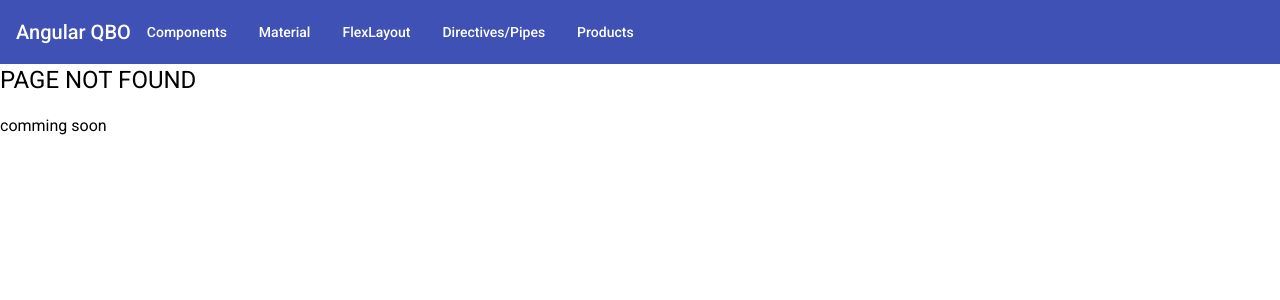
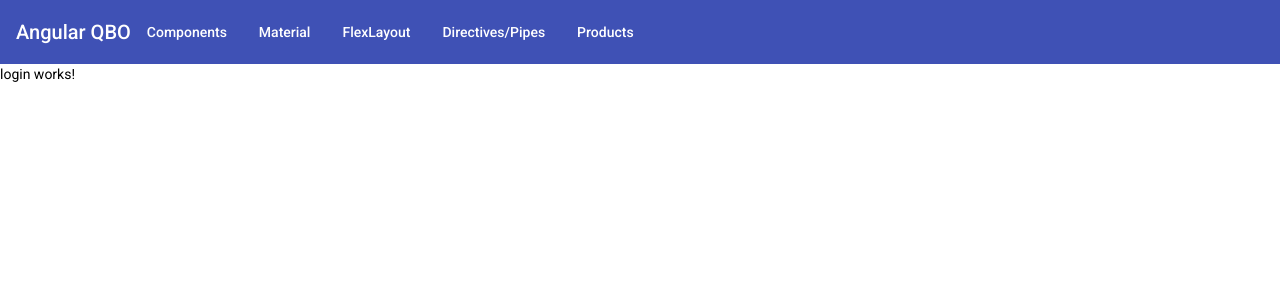
Before and after one commit to danidelgadoz/qbo-angular-course, an Angular app: page /login in a window 1280 px wide. Before the commit this address had no page. Shown: the top 300 px of the page. Built offline with nearby package versions, Linux system fonts and the light colour scheme.

Commit message:
create empty auth components with default routing

```diff
--- /dev/null
+++ b/src/app/auth/login/login.component.html
@@ -0,0 +1 @@
+<p>login works!</p>
--- /dev/null
+++ b/src/app/auth/login/login.component.ts
@@ -0,0 +1,15 @@
+import { Component, OnInit } from '@angular/core';
+
+@Component({
+  selector: 'app-login',
+  templateUrl: './login.component.html',
+  styleUrls: ['./login.component.scss']
+})
+export class LoginComponent implements OnInit {
+
+  constructor() { }
+
+  ngOnInit(): void {
+  }
+
+}
--- /dev/null
+++ b/src/app/auth/register/register.component.html
@@ -0,0 +1 @@
+<p>register works!</p>
--- /dev/null
+++ b/src/app/auth/register/register.component.ts
@@ -0,0 +1,15 @@
+import { Component, OnInit } from '@angular/core';
+
+@Component({
+  selector: 'app-register',
+  templateUrl: './register.component.html',
+  styleUrls: ['./register.component.scss']
+})
+export class RegisterComponent implements OnInit {
+
+  constructor() { }
+
+  ngOnInit(): void {
+  }
+
+}
```
Also changed, not shown: src/app/app.module.ts (+7 -1 lines), src/app/auth/login/login.component.scss (added), src/app/auth/register/register.component.scss (added).
